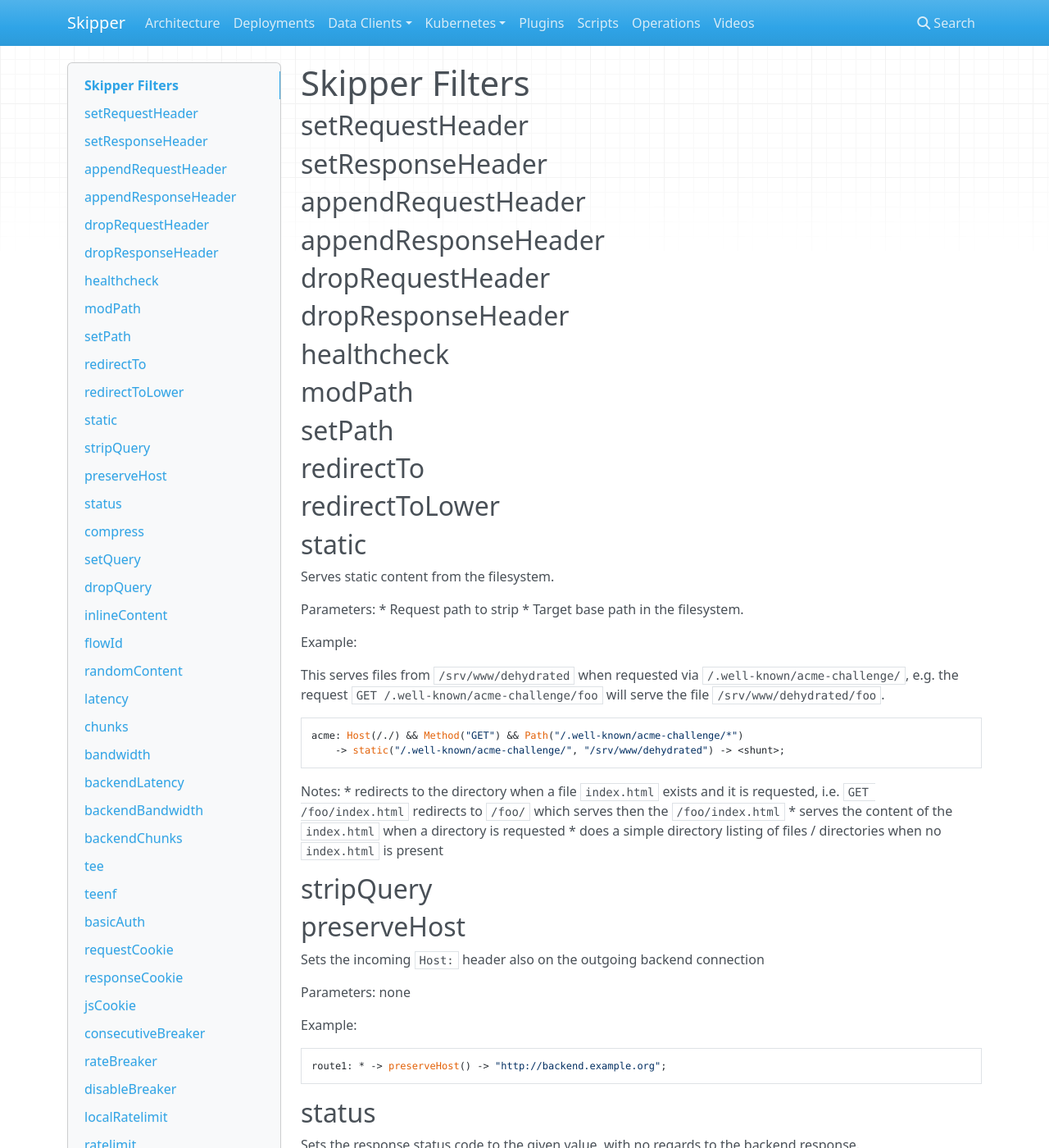
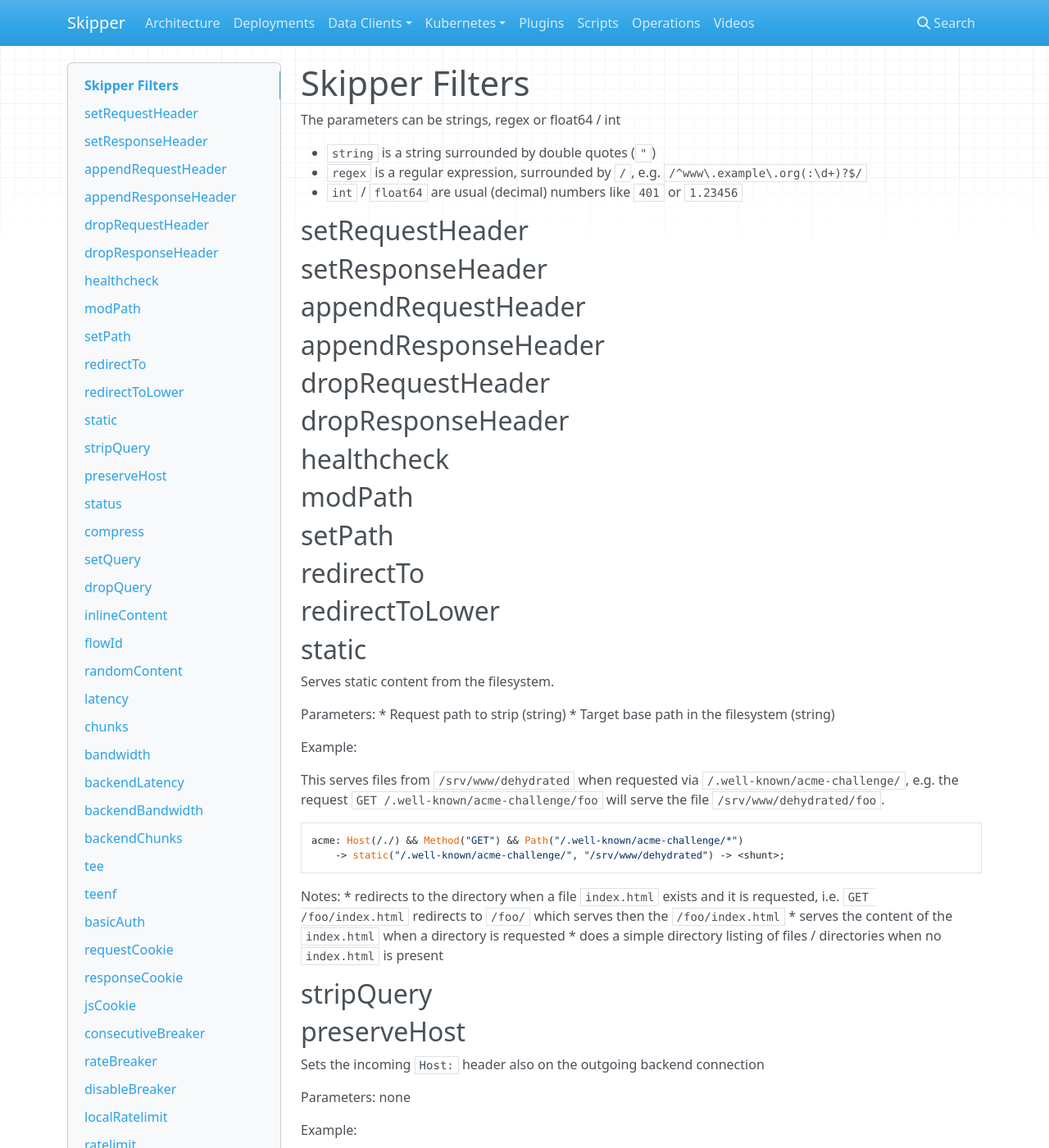
Before and after one commit to zalando/skipper, an MkDocs documentation site: the page built from docs/filters.md, in a window 1280 px wide and 1400 px high. Shown: the whole window at 82% size. Built offline with MkDocs 1.6.1, drawn with Linux system fonts in a browser that asks for light colours; nearby versions of some CDN libraries; old or Windows-style settings are respelled for this version of MkDocs.

Commit message:
parameter types

```diff
--- a/docs/filters.md
+++ b/docs/filters.md
@@ -1,4 +1,10 @@
 # Skipper Filters
+
+The parameters can be strings, regex or float64 / int
+
+* `string` is a string surrounded by double quotes (`"`)
+* `regex` is a regular expression, surrounded by `/`, e.g. `/^www\.example\.org(:\d+)?$/`
+* `int` / `float64` are usual (decimal) numbers like `401` or `1.23456`
 
 ## setRequestHeader
 ## setResponseHeader
@@ -16,8 +22,8 @@
 Serves static content from the filesystem.
 
 Parameters:
-* Request path to strip
-* Target base path in the filesystem.
+* Request path to strip (string)
+* Target base path in the filesystem (string)
 
 Example:
 
```
